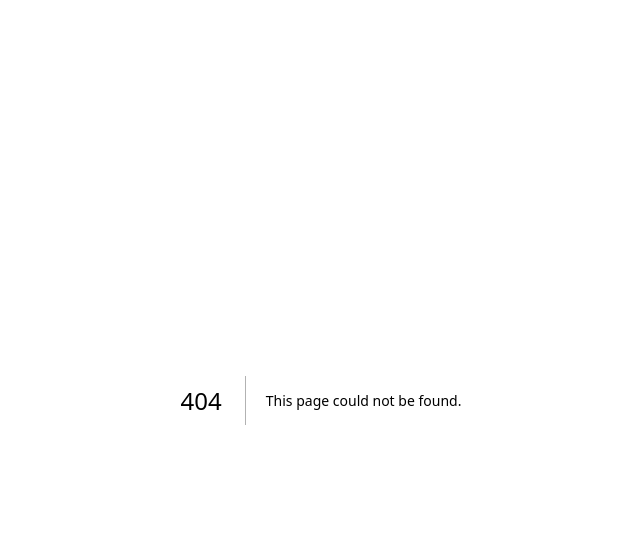
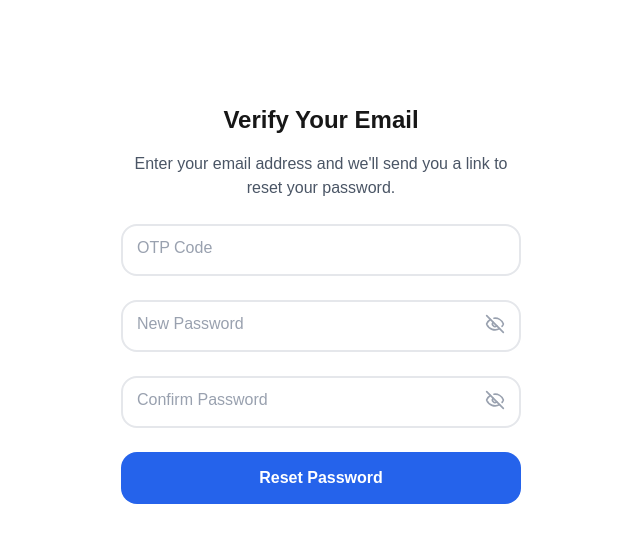
Before and after one commit to scalable-notification-feed-engine-org/scalable-notification-feed-engine-web-client, a Next.js app: page /reset-password in a window 1280 px wide. Before the commit this address had no page. Shown: the top 542 px of the page, without its empty margins (319-959 px from the left). Built offline with nearby package versions, Linux system fonts and the light colour scheme.

Commit message:
feat(auth): implement password reset verification and synchronization

```diff
--- /dev/null
+++ b/src/app/(auth)/reset-password/page.tsx
@@ -0,0 +1,144 @@
+'use client'
+import React, { useState } from "react";
+import { useSearchParams, useRouter } from 'next/navigation';
+import Input from "@/components/ui/Input";
+import Button from "@/components/ui/Button";
+
+export default function ResetPasswordPage() {
+    const searchParams = useSearchParams();
+    const router = useRouter();
+    const email = searchParams.get('email');
+
+    const [formData, setFormData] = useState({ otp: "", newPassword: "", confirmPassword: "" });
+    const [loading, setLoading] = useState(false);
+    const [error, setError] = useState({otp: "", newPassword: "", confirmPassword: ""});
+    const [message, setMessage] = useState("");
+
+    const handleReset = async (e: React.FormEvent) => {
+        e.preventDefault();
+        let isValid = true;
+        const newErrors = {otp: "", newPassword: "", confirmPassword: "" };
+
+        if(!formData.otp){
+            newErrors.otp = "OTP is required";
+            isValid = false;
+        }else if(isNaN((Number(formData.otp)))){
+            newErrors.otp = "OTP must be a number";
+            isValid = false
+        }
+
+        if(!formData.newPassword){
+            newErrors.newPassword = "New password is required";
+            isValid = false;
+        }
+
+        if(!formData.confirmPassword){
+            newErrors.confirmPassword = "Confirm password is required";
+            isValid = false;
+        }
+
+        if (formData.newPassword !== formData.confirmPassword) {
+            setMessage("Passwords do not match!");
+            return;
+        }
+
+        setError(newErrors)
+
+        if(isValid) {
+
+            try {
+                setLoading(true);
+                const url = `http://localhost:8000/visitors/reset-password?email=${email}&otp=${formData.otp}&newPassword=${formData.newPassword}`;
+
+                const response = await fetch(url, {method: "POST"});
+                const result = await response.json();
+
+                if (response.ok) {
+                    alert("Password reset successful! Please login.");
+                    router.push("/login");
+                } else {
+                    setError(result.message || "Reset failed. Check your OTP.");
+                }
+            } catch (err) {
+                console.log(err);
+            } finally {
+                setLoading(false);
+            }
+        }
+    };
+
+    return (
+        <div className="max-w-md mx-auto mt-20 p-6 bg-white rounded-xl text-center">
+            <h1 className="text-2xl font-bold mb-4">Verify Your Email</h1>
+            <p className="text-gray-600 mb-6">
+                Enter your email address and we&#39;ll send you a link to reset your password.
+            </p>
+
+            {message ? (
+                <div className="p-4 mb-4 text-sm text-red-700 bg-green-100 rounded-lg">
+                    {message}
+                </div>
+            ):
+
+            <form onSubmit={handleReset} className="space-y-4">
+                <Input
+                    label="OTP Code"
+                    value={formData.otp}
+                    onChange={(e) => {
+                        setFormData({
+                            ...formData,
+                            otp: e.target.value,
+                        });
+
+                        if(error.otp) {
+                            setError({...error, otp: ""})
+                        }
+
+                    }}
+                    id="otp"
+                    error={error.otp}
+
+                />
+                <Input
+                    label="New Password"
+                    type="password"
+                    value={formData.newPassword}
+                    onChange={(e) => {
+                        setFormData({
+                            ...formData,
+                            newPassword: e.target.value,
+                        });
+
+                        if(error.newPassword) {
+                            setError({...error, newPassword: ""})
+                        }
+
+                    }}
+                    id="new-password"
+                    error={error.newPassword}
+                />
+                <Input
+                    label="Confirm Password"
+                    type="password"
+                    value={formData.confirmPassword}
+                    onChange={(e) => {
+                        setFormData({
+                            ...formData,
+                            confirmPassword: e.target.value,
+                        });
+
+                        if(error.confirmPassword) {
+                            setError({...error, confirmPassword: ""})
+                        }
+
+                    }}
+                    id="confirm-password"
+                    error={error.confirmPassword}
+                />
+
+                <Button label="Reset Password" isLoading={loading} type="submit" className="h-13" />
+            </form>
+            }
+        </div>
+    );
+}
```
